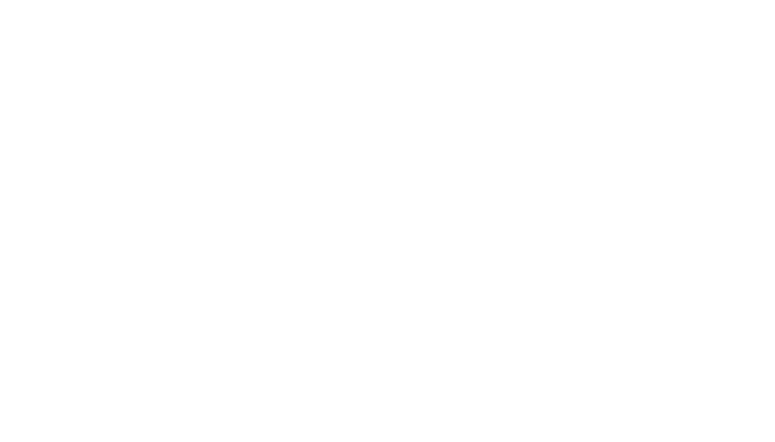
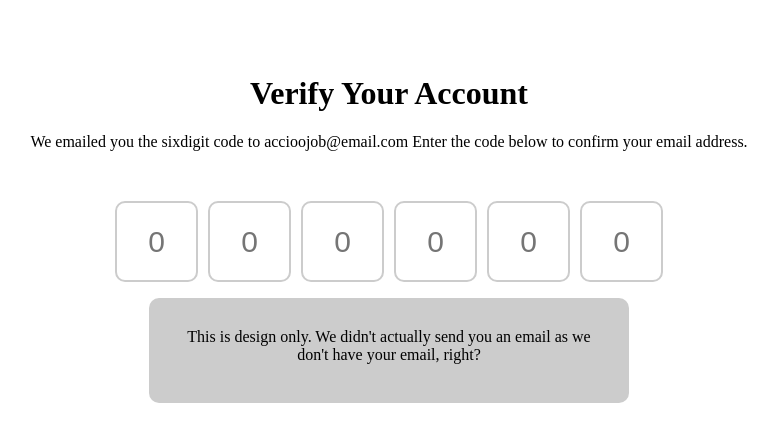
Before and after one commit to acciojob/OTP-nithinbairu, a website: page main.html in a window 1280 px wide. Shown: the whole page, without its empty margins (251-1026 px from the left). Drawn offline with Linux system fonts and the light colour scheme.

Commit message:
created a submission

```diff
--- a/main.html
+++ b/main.html
@@ -8,6 +8,25 @@
 
 <body>
 	<!-- the entire body must be written by student -->
+	<h1 id="verification_heading">Verify Your Account</h1>
+	<p id="verification_subtext">We emailed you the sixdigit code to accioojob@email.com Enter the code below
+	to confirm your email address.</p>
+	<div class="code">
+		<input class="code-container" maxlength="1" placeholder="0">
+		<input class="code-container" maxlength="1" placeholder="0">
+		<input class="code-container" maxlength="1" placeholder="0">
+		<input class="code-container" maxlength="1" placeholder="0">
+		<input class="code-container" maxlength="1" placeholder="0">
+		<input class="code-container" maxlength="1" placeholder="0">
+
+	</div>
+	<div id="div_id">
+		<p id="para">
+			This is design only. We didn't actually send you an email as we don't have your email,
+			right?
+		</p>
+
+	</div>
     <script type="text/javascript" src="./script.js">
 </script>
 
--- a/script.js
+++ b/script.js
@@ -1 +1,16 @@
 //your JS code here. If required.
+const inputs = document.querySelectorAll('.code-container');
+
+inputs.forEach((input, index) => {
+  input.addEventListener('input', () => {
+    if (input.value && index < inputs.length - 1) {
+      inputs[index + 1].focus();
+    }
+  });
+
+  input.addEventListener('keydown', (e) => {
+    if (e.key === 'Backspace' && !input.value && index > 0) {
+      inputs[index - 1].focus();
+    }
+  });
+});
--- a/styles.css
+++ b/styles.css
@@ -1 +1,47 @@
 /*  your css code here. If applicable */
+#verification_heading{
+	margin-top:75px;
+	text-align:center
+}
+#verification_subtext{
+text-align:center}
+#div_id{
+	display:flex;
+	/* align-items:center; */
+	justify-content:center
+}
+#para{
+	padding:30px;
+	width:420px;
+	height:45px;
+	background-color:#ccc;
+	text-align:center;
+	/* font-size:15px; */
+	border-radius:10px
+}
+    .code {
+      display: flex;
+      flex-direction: row;
+      justify-content: center;
+      align-items: center;
+      gap: 10px; /* space between inputs */
+      margin-top: 50px;
+    }
+
+    .code-container {
+      width: 75px;
+      height: 75px;
+      display: flex;
+      align-items: center;
+      justify-content: center;
+      text-align: center;
+      font-size: 30px;
+      border: 2px solid #ccc;
+      border-radius: 10px;
+      outline: none;
+      transition: border-color 0.2s ease, box-shadow 0.2s ease;
+    }
+    .code-container:focus {
+      border-color: #007bff;
+      box-shadow: 0 0 5px rgba(0, 123, 255, 0.5);
+    }
```
